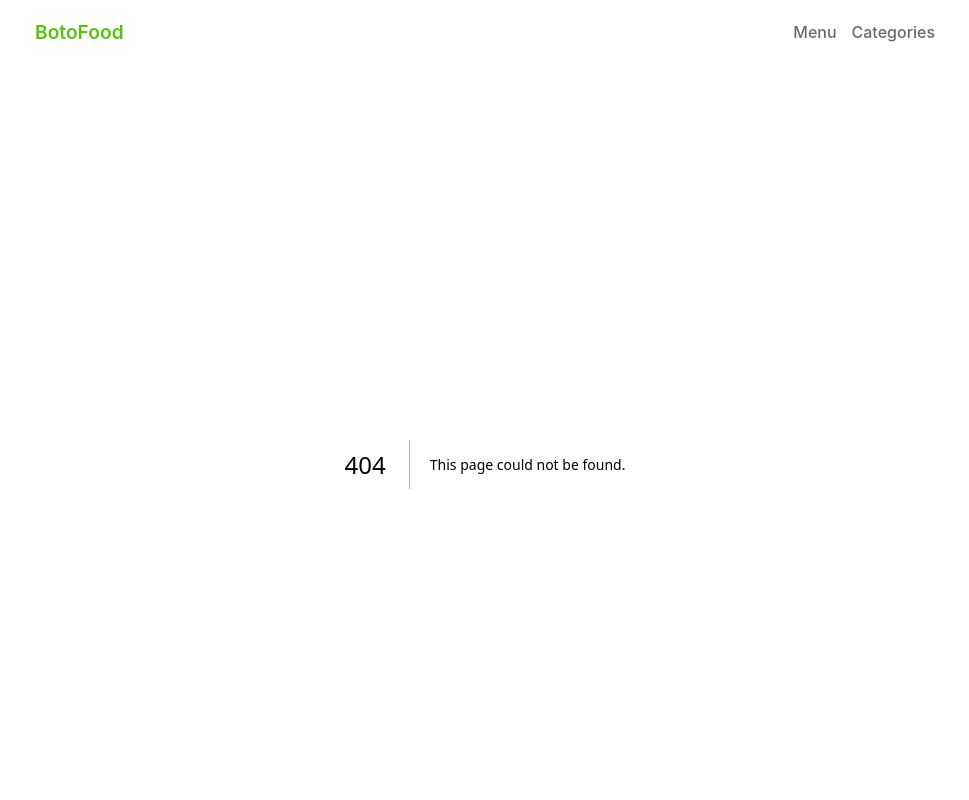
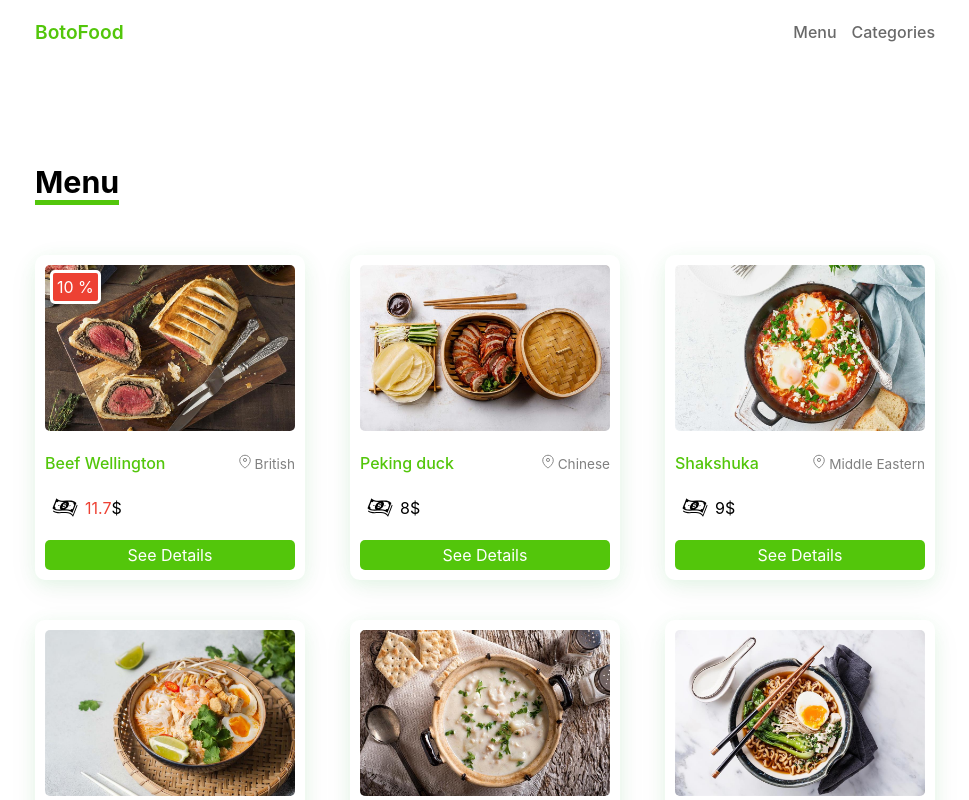
Before and after one commit to neda-vaheb/OrderFood, a Next.js app in the folder project-files/: page /menu in a window 1280 px wide. Before the commit this address had no page. Shown: the top 800 px of the page, without its empty margins (155-1124 px from the left). Built offline with nearby package versions, Linux system fonts and the light colour scheme; data requests are answered from the project's data file.

Commit message:
The menu page was created and the .env file was added to the project

```diff
--- /dev/null
+++ b/project-files/components/modules/Card.js
@@ -0,0 +1,28 @@
+import Location from "../../components/icons/Location";
+import Dollar from "../../components/icons/Dollar";
+import Link from "next/link";
+import styles from "./Card.module.css";
+
+function Card(props) {
+  const { id, details, name, price,discount } = props;
+  return (
+    <div className={styles.container}>
+      <img src={`images/${id}.jpeg`} alt={name}/>
+      <div className={styles.details}>
+        <h4>{name}</h4>
+        <div>
+          <Location />
+          {details[0].Cuisine}
+        </div>
+      </div>
+      <div className={styles.price}>
+        <Dollar />
+        {discount ? (<span className={styles.discount}>{(price * (100 - discount) /100)}</span>):(<span>{price}</span>)} $
+      </div>
+    {discount ? <div className={styles.badge}>{discount} % </div>:null}
+      <Link href={`/menu/${id}`}>See Details</Link>
+    </div>
+  );
+}
+
+export default Card;
--- /dev/null
+++ b/project-files/components/modules/Card.module.css
@@ -0,0 +1,63 @@
+.container {
+  display: flex;
+  flex-direction: column;
+  width: 270px;
+  box-shadow: rgba(92, 245, 115, 0.123) 0px 4px 16px,
+    rgba(17, 17, 26, 0.05) 0px 8px 32px;
+  margin-bottom: 40px;
+  padding: 10px;
+  border-radius: 10px;
+  position: relative;
+}
+
+.container img {
+  width: 100%;
+  border-radius: 5px;
+}
+
+.details {
+  display: flex;
+  align-items: baseline;
+  justify-content: space-between;
+  color: grey;
+  font-size: 0.85rem;
+  margin: 22px 0;
+}
+
+.details h4 {
+  color: #53c60b;
+  font-weight: 500;
+  font-size: 1rem;
+}
+
+.price {
+  display: flex;
+  justify-content: left !important;
+  align-items: center;
+}
+
+.container a {
+  background-color: #53c60b;
+  color: white;
+  display: block;
+  width: 100%;
+  text-align: center;
+  margin-top: 20px;
+  padding: 5px 0;
+  border-radius: 5px;
+}
+
+.discount {
+  color: #ed4133;
+}
+
+.badge {
+  background-color: #ed4133;
+  color: white;
+  padding: 4px;
+  border-radius: 5px;
+  border: 3px solid white;
+  position: absolute;
+  top: 15px;
+  left: 15px;
+}
--- /dev/null
+++ b/project-files/components/templates/MenuPage.js
@@ -0,0 +1,15 @@
+import Card from "../modules/Card";
+import styles from "./MenuPage.module.css";
+function MenuPage({ data }) {
+  return (
+    <div className={styles.container}>
+      <h2>Menu</h2>
+      <div className={styles.subContainer}>
+        {data.map((food) => (
+          <Card key={food.id} {...food} />
+        ))}
+      </div>
+    </div>
+  );
+}
+export default MenuPage;
--- /dev/null
+++ b/project-files/components/templates/MenuPage.module.css
@@ -0,0 +1,37 @@
+.container {
+  max-width: 900px;
+  margin: auto;
+  margin-top: 100px;
+}
+
+.subContainer {
+  display: flex;
+  flex-wrap: wrap;
+  justify-content: space-between;
+}
+
+.container h2 {
+  border-bottom: 5px solid #53c60b;
+  width: fit-content;
+  margin-bottom: 50px;
+  font-size: 1.9rem;
+}
+
+@media (max-width: 900px) {
+  .container {
+    padding: 20px;
+  }
+  .subContainer {
+    justify-content: space-around;
+  }
+  .container h2 {
+    margin: auto;
+    margin-bottom: 50px;
+  }
+}
+
+@media (max-width: 600px) {
+  .container {
+    padding: 10px;
+  }
+}
--- /dev/null
+++ b/project-files/pages/menu/index.js
@@ -0,0 +1,20 @@
+
+import MenuPage from "../../components/templates/MenuPage";
+
+function Menu({data}) {
+  return (
+    <MenuPage data={data}/>
+  )
+}
+
+export default Menu
+export async function getStaticProps() {
+    const res  = await fetch(`${process.env.BASE_URL}/data`);
+    const data = await res.json();
+
+    return{
+        props:{data},
+        revalidate: +process.env.INVALIDATE
+    }
+
+}
```
Also changed, not shown: 1 other file (tests, documents, lock files or other folders).
